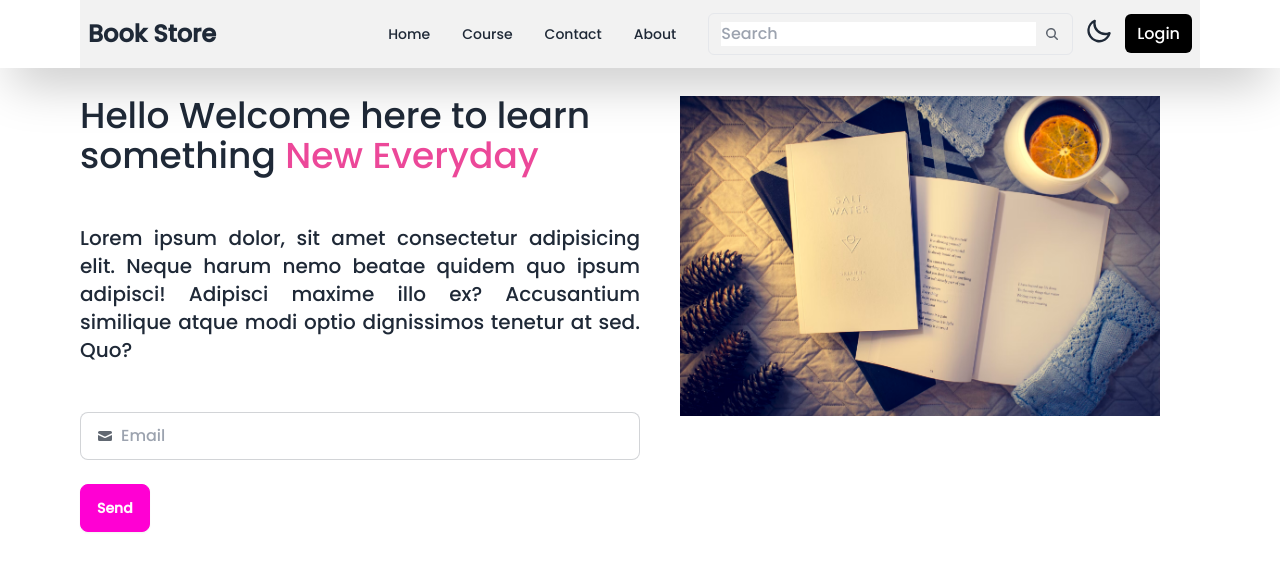
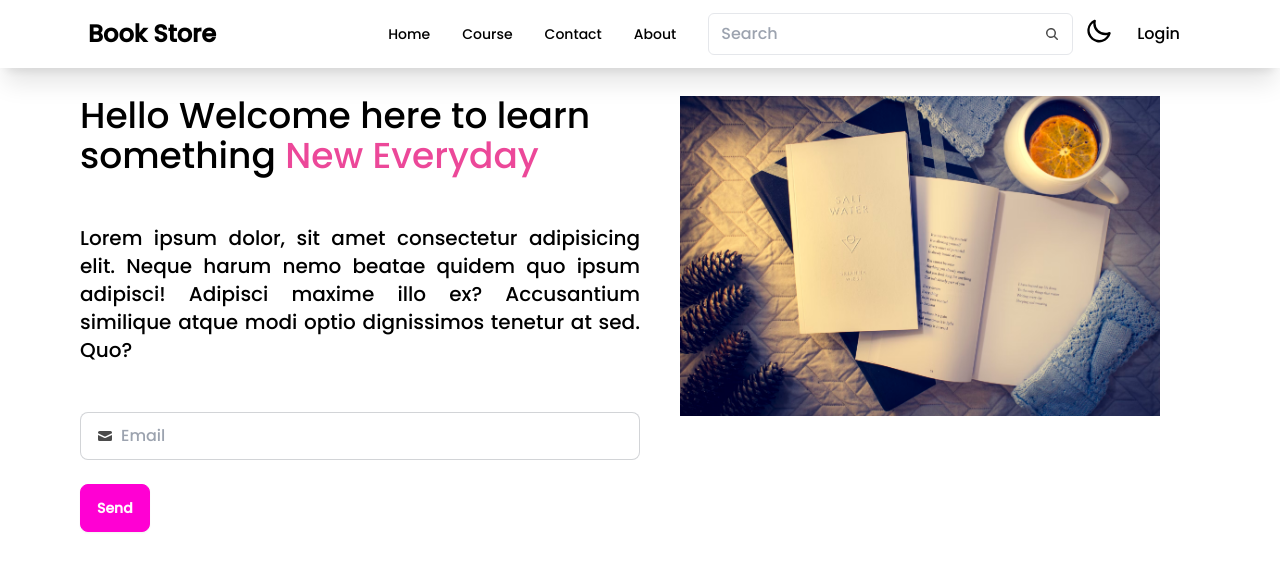
Before and after one commit to Rohhaannn/React-Blog-App, a React (Vite) app in the folder BookStore/Frontend/: page / in a window 1280 px wide. Both pictures are taken after a click on the label 1099 px from the left and 30 px from the top of the page. Shown: the top 582 px of the page. Built offline with nearby package versions, Linux system fonts and the light colour scheme.

Commit message:
code updated for light & dark mode

```diff
--- a/BookStore/Frontend/src/components/Banner.jsx
+++ b/BookStore/Frontend/src/components/Banner.jsx
@@ -1,36 +1,51 @@
-import React from 'react'
-import Book_SALT_Water from '../../public/Book_SALT_Water.avif'
+import React from "react";
+import Book_SALT_Water from "../../public/Book_SALT_Water.avif";
 
 function Banner() {
   return (
     <>
-      <div className='max-w-screen-2xl container mx-auto md:px-20 px-4 flex flex-col md:flex-row mb-20'>
+      <div className="max-w-screen-2xl container mx-auto md:px-20 px-4 flex flex-col md:flex-row mb-20">
+        <div className="w-full md:w-1/2 mt-12 md:mt-24 order-2 md:order-1">
+          <div className="space-y-12">
+            <h1 className="text-4xl">
+              {" "}
+              Hello Welcome here to learn something{" "}
+              <span className="text-pink-500"> New Everyday </span>{" "}
+            </h1>
 
-        <div className='w-full md:w-1/2 mt-12 md:mt-24 order-2 md:order-1'>
-          <div className='space-y-12'>
-
-            <h1 className='text-4xl'> Hello Welcome here to learn something <span className='text-pink-500'> New Everyday </span> </h1>
-
-            <p className='text-xl text-justify'>
-              Lorem ipsum dolor, sit amet consectetur adipisicing elit. Neque harum nemo beatae quidem quo ipsum adipisci! Adipisci maxime illo ex? Accusantium similique atque modi optio dignissimos tenetur at sed. Quo?
+            <p className="text-xl text-justify">
+              Lorem ipsum dolor, sit amet consectetur adipisicing elit. Neque
+              harum nemo beatae quidem quo ipsum adipisci! Adipisci maxime illo
+              ex? Accusantium similique atque modi optio dignissimos tenetur at
+              sed. Quo?
             </p>
 
-            <label className="input input-bordered flex items-center gap-2 hover:border-white">
-              <svg xmlns="http://www.w3.org/2000/svg" viewBox="0 0 16 16" fill="currentColor" className="w-4 h-4 opacity-70 "><path d="M2.5 3A1.5 1.5 0 0 0 1 4.5v.793c.026.009.051.02.076.032L7.674 8.51c.206.1.446.1.652 0l6.598-3.185A.755.755 0 0 1 15 5.293V4.5A1.5 1.5 0 0 0 13.5 3h-11Z" /><path d="M15 6.954 8.978 9.86a2.25 2.25 0 0 1-1.956 0L1 6.954V11.5A1.5 1.5 0 0 0 2.5 13h11a1.5 1.5 0 0 0 1.5-1.5V6.954Z" /></svg>
-              <input type="text" className="grow " placeholder="Email" />
+            <label className="input input-bordered flex items-center gap-2">
+              <svg
+                xmlns="http://www.w3.org/2000/svg"
+                viewBox="0 0 16 16"
+                fill="currentColor"
+                className="w-4 h-4 opacity-70"
+              >
+                <path d="M2.5 3A1.5 1.5 0 0 0 1 4.5v.793c.026.009.051.02.076.032L7.674 8.51c.206.1.446.1.652 0l6.598-3.185A.755.755 0 0 1 15 5.293V4.5A1.5 1.5 0 0 0 13.5 3h-11Z" />
+                <path d="M15 6.954 8.978 9.86a2.25 2.25 0 0 1-1.956 0L1 6.954V11.5A1.5 1.5 0 0 0 2.5 13h11a1.5 1.5 0 0 0 1.5-1.5V6.954Z" />
+              </svg>
+              <input type="text" className="grow" placeholder="Email" />
             </label>
-
           </div>
-            <button className="btn mt-6 btn-secondary">Send</button>
+          <button className="btn mt-6 btn-secondary">Send</button>
         </div>
 
-        <div className='order-1 w-full md:w-1/2 px-10 mt-12 md:mt-24'>
-          <img src={Book_SALT_Water} className='w-75 h-115' alt="Banner Image"/>
+        <div className="order-1 w-full md:w-1/2 px-10 mt-12 md:mt-24">
+          <img
+            src={Book_SALT_Water}
+            className="w-75 h-115"
+            alt="Banner Image"
+          />
         </div>
-
       </div>
     </>
-  )
+  );
 }
 
-export default Banner
+export default Banner;
--- a/BookStore/Frontend/src/components/Cards.jsx
+++ b/BookStore/Frontend/src/components/Cards.jsx
@@ -5,7 +5,7 @@ function Cards({item}) {
   return (
     <>
       <div className="mt-5 my-5 gap-3">
-        <div className="card w-96 shadow-2xl hover:scale-105 duration-200">
+        <div className="card w-96 shadow-2xl hover:scale-105 duration-200 light:bg-white dark:bg-white dark:text-black border">
 
           <figure>
             <img
@@ -13,6 +13,7 @@ function Cards({item}) {
               alt="Shoes"
               width={300}
               height={300}
+              className="mt-8 rounded-lg shadow-md"
             />
           </figure>
 
--- a/BookStore/Frontend/src/components/Navbar.jsx
+++ b/BookStore/Frontend/src/components/Navbar.jsx
@@ -3,7 +3,19 @@ import { Link } from "react-router-dom";
 
 function Navbar() {
 
-
+  const [theme, setTheme] = useState(localStorage.getItem("theme")?localStorage.getItem("theme"):"dark")
+  const element = document.documentElement;
+  useEffect(()=>{
+    if(theme === "light"){
+      element.classList.add("dark");
+      localStorage.setItem("theme","dark")
+      document.body.classList.add("dark")
+    } else {
+      element.classList.remove("dark");
+      localStorage.setItem("theme","light")
+      document.body.classList.remove("dark")
+    }
+  },[theme])
 
 
   const [sticky, setSticky] = useState(false);
@@ -40,8 +52,15 @@ function Navbar() {
   );
   return (
     <>
-      <div className="max-w-screen-2xl container mx-auto md:px-20 px-4 fixed top-0 left-0 right-0 z-50 shadow-2xl">
-        <div className="navbar bg-base-200">
+      <div className={`min-w-full container mx-auto md:px-20 px-4 dark:bg-white dark:text-black  fixed top-0 left-0 right-0 z-50 shadow-xl
+        ${
+          sticky ? "sticky-navbar shadow-md dark:bg-white dark:text-black duration-300 transition-all ease-in-out" : ""
+        }
+
+        ${theme === "light" ? "bg-white" : "bg-[#1d232a]"}
+      `}
+      >
+        <div className="navbar z-[1000]">
           <div className="navbar-start">
             <div className="dropdown">
               <div
@@ -81,7 +100,7 @@ function Navbar() {
 
             <div className="hidden md:block">
               <label className=" px-3 py-2 border rounded-md flex items-center gap-2">
-                <input type="text" className="grow outline-none" placeholder="Search" />
+                <input type="text" className="grow outline-none dark:bg-white dark:text-black" placeholder="Search" />
                 <svg
                   xmlns="http://www.w3.org/2000/svg"
                   viewBox="0 0 16 16"
@@ -104,6 +123,7 @@ function Navbar() {
                   type="checkbox"
                   className="theme-controller"
                   value="synthwave"
+
                 />
 
                 {/* sun icon */}
@@ -111,6 +131,7 @@ function Navbar() {
                   className="swap-off fill-current w-7 h-7"
                   xmlns="http://www.w3.org/2000/svg"
                   viewBox="0 0 24 24"
+                  onClick={()=>setTheme(theme === "light" ? "dark" : "light")}
                 >
                   <path d="M5.64,17l-.71.71a1,1,0,0,0,0,1.41,1,1,0,0,0,1.41,0l.71-.71A1,1,0,0,0,5.64,17ZM5,12a1,1,0,0,0-1-1H3a1,1,0,0,0,0,2H4A1,1,0,0,0,5,12Zm7-7a1,1,0,0,0,1-1V3a1,1,0,0,0-2,0V4A1,1,0,0,0,12,5ZM5.64,7.05a1,1,0,0,0,.7.29,1,1,0,0,0,.71-.29,1,1,0,0,0,0-1.41l-.71-.71A1,1,0,0,0,4.93,6.34Zm12,.29a1,1,0,0,0,.7-.29l.71-.71a1,1,0,1,0-1.41-1.41L17,5.64a1,1,0,0,0,0,1.41A1,1,0,0,0,17.66,7.34ZM21,11H20a1,1,0,0,0,0,2h1a1,1,0,0,0,0-2Zm-9,8a1,1,0,0,0-1,1v1a1,1,0,0,0,2,0V20A1,1,0,0,0,12,19ZM18.36,17A1,1,0,0,0,17,18.36l.71.71a1,1,0,0,0,1.41,0,1,1,0,0,0,0-1.41ZM12,6.5A5.5,5.5,0,1,0,17.5,12,5.51,5.51,0,0,0,12,6.5Zm0,9A3.5,3.5,0,1,1,15.5,12,3.5,3.5,0,0,1,12,15.5Z" />
                 </svg>
@@ -120,6 +141,7 @@ function Navbar() {
                   className="swap-on fill-current w-7 h-7"
                   xmlns="http://www.w3.org/2000/svg"
                   viewBox="0 0 24 24"
+                  onClick={()=>setTheme(theme === "dark" ? "light" : "dark")}
                 >
                   <path d="M21.64,13a1,1,0,0,0-1.05-.14,8.05,8.05,0,0,1-3.37.73A8.15,8.15,0,0,1,9.08,5.49a8.59,8.59,0,0,1,.25-2A1,1,0,0,0,8,2.36,10.14,10.14,0,1,0,22,14.05,1,1,0,0,0,21.64,13Zm-9.5,6.69A8.14,8.14,0,0,1,7.08,5.22v.27A10.15,10.15,0,0,0,17.22,15.63a9.79,9.79,0,0,0,2.1-.22A8.11,8.11,0,0,1,12.14,19.73Z" />
                 </svg>
@@ -127,7 +149,7 @@ function Navbar() {
             </div>
 
             <div>
-              <a className="bg-black text-white px-3 py-2 rounded-md hover:bg-slate-950 duration-300 cursor-pointer">
+              <a className="bg-black text-white px-3 py-2 rounded-md dark:bg-white dark:text-black dark:border-white hover:bg-slate-950 duration-300 cursor-pointer">
                 Login
               </a>
             </div>
--- a/BookStore/Frontend/src/main.jsx
+++ b/BookStore/Frontend/src/main.jsx
@@ -1,6 +1,6 @@
 import React from 'react'
 import ReactDOM from 'react-dom/client'
-import App from './App.jsx'
+// import App from './App.jsx'
 import './index.css'
 import { createBrowserRouter, createRoutesFromElements, Route, RouterProvider } from 'react-router-dom'
 import Layout from './Layout.jsx'
@@ -24,7 +24,9 @@ const router = createBrowserRouter(
 ReactDOM.createRoot(document.getElementById('root')).render(
   <React.StrictMode>
     {/* <App /> */}
-    <RouterProvider router={router}/>
+    <div className='dark:bg-white dark:text-black'>
+      <RouterProvider router={router}/>
+    </div>
   </React.StrictMode>
   ,
 )
--- a/BookStore/Frontend/tailwind.config.js
+++ b/BookStore/Frontend/tailwind.config.js
@@ -4,6 +4,7 @@ export default {
     "./index.html",
     "./src/**/*.{js,ts,jsx,tsx}",
   ],
+  darkMode: "class",
   theme: {
     extend: {},
   },
```
